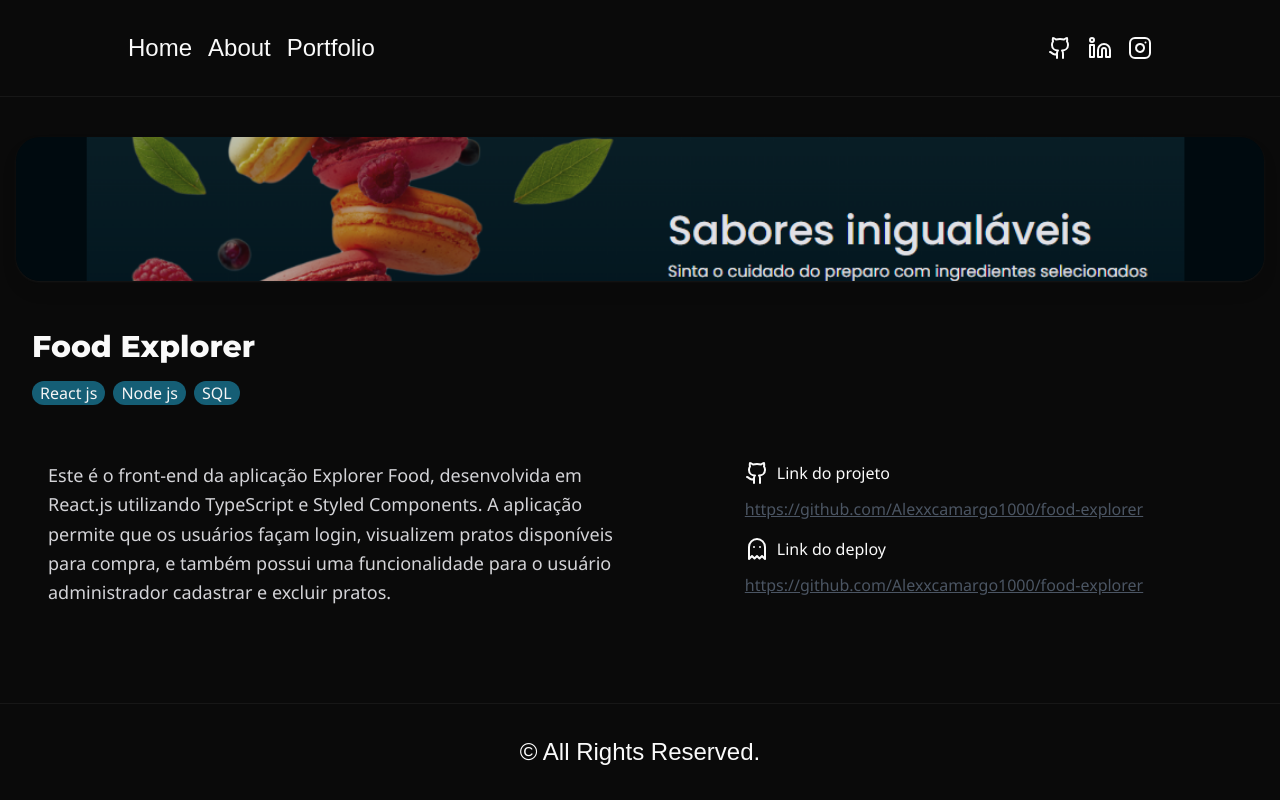
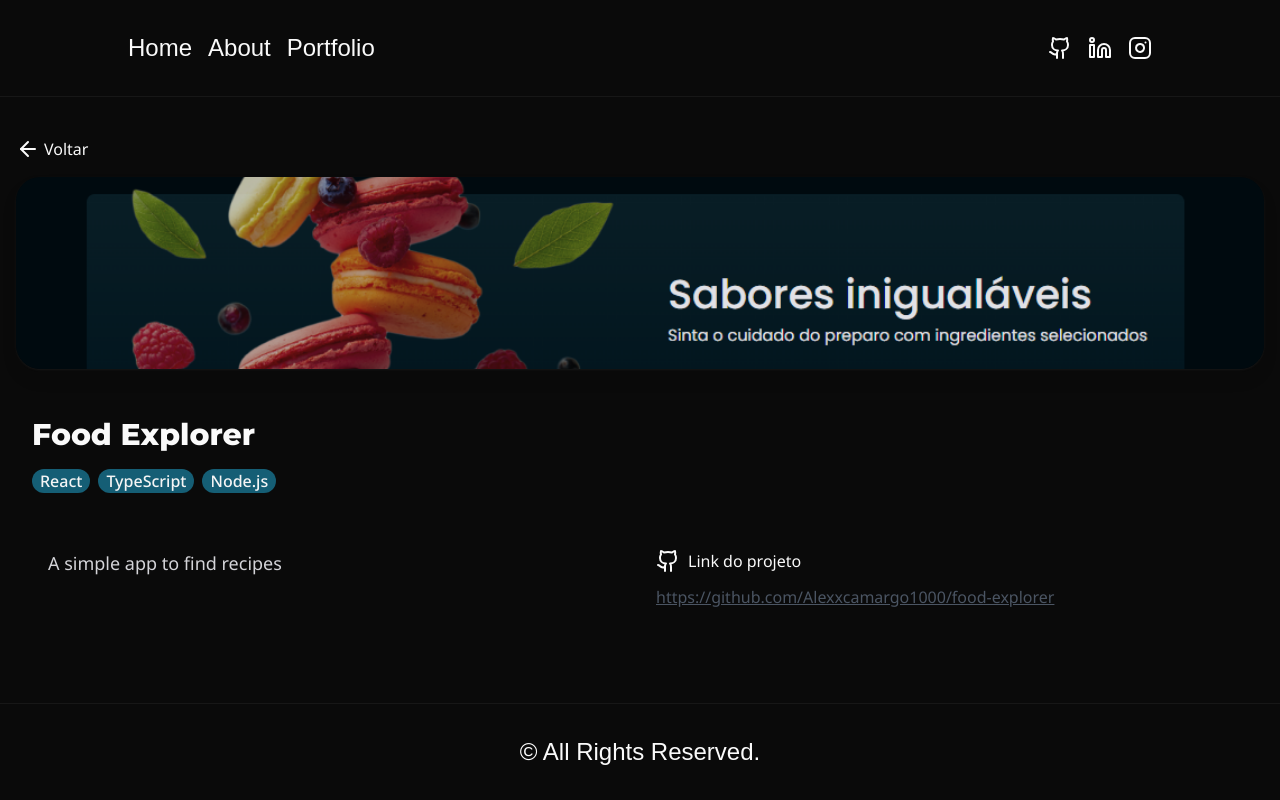
Before and after one commit to Alexxcamargo1000/portfolio-web, a Next.js app: page /portfolio/1 in a window 1280 px wide. Built offline with nearby package versions, Linux system fonts and the light colour scheme; a web font is replaced by a local one; what tailwindcss-animated would draw is missing.

Commit message:
feat: get and route page projects

```diff
--- a/package.json
+++ b/package.json
@@ -13,6 +13,7 @@
     "@types/react": "18.2.11",
     "@types/react-dom": "18.2.4",
     "autoprefixer": "10.4.14",
+    "axios": "^1.4.0",
     "chart.js": "^4.3.0",
     "clsx": "^1.2.1",
     "eslint-config-next": "13.4.5",
--- /dev/null
+++ b/src/actions/getAllProjects.ts
@@ -0,0 +1,8 @@
+import { projectProps } from '@/app/api/data/route'
+import { api } from '@/lib/api'
+
+export async function getAllProjects() {
+  const project: projectProps[] = await (await api(`/data`)).data
+
+  return project
+}
--- /dev/null
+++ b/src/actions/getProjectById.ts
@@ -0,0 +1,8 @@
+import { projectProps } from '@/app/api/data/route'
+import { api } from '@/lib/api'
+
+export async function getProjectById(id: number) {
+  const project: projectProps = await (await api(`/data/${id}`)).data
+
+  return project
+}
--- /dev/null
+++ b/src/app/api/data/[id]/route.ts
@@ -0,0 +1,21 @@
+import { NextResponse } from 'next/server'
+import { projectProps } from '../route'
+import { api } from '@/lib/api'
+
+export async function GET(
+  request: Request,
+  { params: { id } }: { params: { id: string } },
+) {
+  if (!id) {
+    return NextResponse.json({ error: 'Missing id' })
+  }
+  const projects: projectProps[] = (await api('data')).data
+
+  const project = projects.find((project) => project.id === Number(id))
+
+  if (project === undefined) {
+    return NextResponse.json({ message: 'No projects found' })
+  }
+
+  return NextResponse.json(project)
+}
--- /dev/null
+++ b/src/app/api/data/route.ts
@@ -0,0 +1,35 @@
+import { NextResponse } from 'next/server'
+
+export interface projectProps {
+  id: number
+  name: string
+  description: string
+  image: string
+  gitUrl?: string
+  deployUrl?: string
+  tags: string[]
+}
+
+export async function GET(request: Request) {
+  const projects: projectProps[] = [
+    {
+      id: 1,
+      name: 'Food Explorer',
+      image: '/food-explorer.png',
+      description: 'A simple app to find recipes',
+      gitUrl: 'https://github.com/Alexxcamargo1000/food-explorer',
+      tags: ['React', 'TypeScript', 'Node.js'],
+    },
+    {
+      id: 2,
+      name: 'Todo-app',
+      description: 'A simple app to find recipes',
+      image: '/todo-app.png',
+      gitUrl: 'https://github.com/Alexxcamargo1000/food-explorer',
+      deployUrl: 'https://todo-app-alex.vercel.app/',
+      tags: ['React', 'TypeScript', 'Node.js'],
+    },
+  ]
+
+  return NextResponse.json(projects)
+}
--- /dev/null
+++ b/src/app/portfolio/[project]/components/Banner.tsx
@@ -0,0 +1,20 @@
+import Image from 'next/image'
+
+export interface BannerProps {
+  image: string
+}
+
+export function Banner({ image }: BannerProps) {
+  return (
+    <div className="overflow-hidden animate-fade rounded-3xl drop-shadow-lg shadow-sm shadow-neutral-900  h-48 object-center w-full">
+      <Image
+        className="w-full h-full object-cover"
+        quality={100}
+        alt="website food-explorer"
+        src={image}
+        width={900}
+        height={900}
+      />
+    </div>
+  )
+}
--- /dev/null
+++ b/src/app/portfolio/[project]/components/ButtonBack.tsx
@@ -0,0 +1,22 @@
+'use client'
+import { ArrowLeft } from 'lucide-react'
+
+import { useRouter } from 'next/navigation'
+
+export interface ButtonBackProps {}
+
+export function ButtonBack(props: ButtonBackProps) {
+  const router = useRouter()
+  function handleBack() {
+    router.back()
+  }
+  return (
+    <button
+      className="flex items-center gap-1 mb-4 hover:opacity-75"
+      onClick={handleBack}
+    >
+      <ArrowLeft />
+      Voltar
+    </button>
+  )
+}
--- a/src/app/portfolio/[project]/page.tsx
+++ b/src/app/portfolio/[project]/page.tsx
@@ -1,84 +1,77 @@
+import { getProjectById } from '@/actions/getProjectById'
 import { Tag } from '@/components/Tag'
 import { Ghost, GithubIcon } from 'lucide-react'
-import Image from 'next/image'
+import { Banner } from './components/Banner'
+import { ButtonBack } from './components/ButtonBack'
 
 export interface previewProps {
   params: { project: string }
 }
 
-export default function Preview({ params }: previewProps) {
+export default async function Preview({ params }: previewProps) {
+  const project = await getProjectById(Number(params.project))
+
   return (
     <div className="mt-10 w-full max-w-7xl mx-auto">
+      <ButtonBack />
       {/* Banner image */}
-      <div className="overflow-hidden animate-fade rounded-3xl drop-shadow-lg shadow-sm shadow-neutral-900  h-36 object-center w-full">
-        <Image
-          className="w-full h-full object-cover"
-          quality={100}
-          alt="website food-explorer"
-          src="/food-explorer.png"
-          width={400}
-          height={400}
-        />
-      </div>
+      <Banner image={project.image} />
 
       <div className="mt-8 p-4 max-md:flex max-md:flex-col max-md:items-center">
         <h1 className="text-3xl font-montserrat font-bold animate-fade ">
-          Food Explorer
+          {project.name}
         </h1>
         {/* Tags */}
         <div className="flex gap-2 mt-2 py-2">
-          <Tag size="md" variant="primary">
-            React js
+          {project.tags.map((tag) => (
+            <Tag key={tag} size="md" variant="primary">
+              {tag}
             </Tag>
-
-          <Tag size="md" variant="primary">
-            Node js
-          </Tag>
-
-          <Tag size="md" variant="primary">
-            SQL
-          </Tag>
+          ))}
         </div>
 
         {/* Description */}
         <div className="mt-8 grid grid-cols-2 max-md:grid-cols-1 max-md:space-y-8">
           <div className=" w-full p-4  ">
             <p className="animate-fade leading-relaxed text-zinc-300 text-lg max-md:text-justify">
-              Este é o front-end da aplicação Explorer Food, desenvolvida em
-              React.js utilizando TypeScript e Styled Components. A aplicação
-              permite que os usuários façam login, visualizem pratos disponíveis
-              para compra, e também possui uma funcionalidade para o usuário
-              administrador cadastrar e excluir pratos.
+              {project.description}
             </p>
           </div>
           {/* Links */}
-          <div className=" w-full items-center gap-4 flex flex-col p-4 ">
+          <div className=" w-full items-start gap-4 flex flex-col p-4 ">
+            {project.gitUrl && (
               <div className="space-y-3">
                 <span className="flex items-center gap-2">
                   <GithubIcon />
                   Link do projeto
                 </span>
                 <a
-                href="#"
+                  href={project.gitUrl}
                   target="_blank"
                   className="inline-block underline text-gray-600"
+                  rel="noreferrer"
                 >
-                https://github.com/Alexxcamargo1000/food-explorer
+                  {project.gitUrl}
                 </a>
               </div>
+            )}
+
+            {project.deployUrl && (
               <div className="space-y-3">
                 <span className="flex items-center gap-2">
                   <Ghost />
                   Link do deploy
                 </span>
                 <a
-                href="#"
+                  href={project.deployUrl}
                   target="_blank"
                   className="inline-block underline text-gray-600"
+                  rel="noreferrer"
                 >
-                https://github.com/Alexxcamargo1000/food-explorer
+                  {project.deployUrl}
                 </a>
               </div>
+            )}
           </div>
         </div>
       </div>
--- a/src/app/portfolio/page.tsx
+++ b/src/app/portfolio/page.tsx
@@ -1,8 +1,9 @@
-import { Tag } from '@/components/Tag'
-import Image from 'next/image'
-import Link from 'next/link'
+import { getAllProjects } from '@/actions/getAllProjects'
+import { CardProject } from '@/components/CardProject'
 
-export default function Portfolio() {
+export default async function Portfolio() {
+  const projects = await getAllProjects()
+
   return (
     <div className="flex flex-1 justify-center">
       <div className="max-w-5xl w-full mt-16">
@@ -11,38 +12,10 @@ export default function Portfolio() {
         </h1>
 
         <div className="my-8 grid lg:grid-cols-4 md:grid-cols-3 sm:grid-cols-2 gap-4">
-          <Link
-            href="/portfolio/asda"
-            className="h-60 rounded-lg shadow-sm group overflow-hidden shadow-neutral-800 relative "
-          >
-            <Image
-              className="w-full h-full object-cover blur-sm group-hover:blur-none group-hover:scale-125 transition-all"
-              alt="website food-explorer"
-              src="/food-explorer.png"
-              width={600}
-              height={300}
-            />
-
-            <div className="absolute p-1 py-2 flex flex-col items-center justify-center w-full bg-neutral-900/20 hover:bg-neutral-900/50 transition-colors z-20 bottom-0 top-0 cursor-pointer">
-              <div className="flex-1 flex items-center ">
-                <span className="text-2xl font-montserrat font-black leading-relaxed text-neutral-200 drop-shadow-xl">
-                  Food explorer
-                </span>
-              </div>
-
-              <div className="flex w-full flex-wrap gap-2">
-                <Tag size="xs">React js</Tag>
-                <Tag size="xs">Node js</Tag>
-              </div>
-            </div>
-          </Link>
-          <div className=" h-60 bg-neutral-900 rounded-lg" />
-          <div className=" h-60 bg-neutral-900 rounded-lg" />
-          <div className=" h-60 bg-neutral-900 rounded-lg" />
-          <div className=" h-60 bg-neutral-900 rounded-lg" />
-          <div className=" h-60 bg-neutral-900 rounded-lg" />
-          <div className=" h-60 bg-neutral-900 rounded-lg" />
-          <div className=" h-60 bg-neutral-900 rounded-lg" />
+          {projects &&
+            projects.map((project) => (
+              <CardProject key={project.id} project={project} />
+            ))}
         </div>
       </div>
     </div>
--- /dev/null
+++ b/src/components/CardProject.tsx
@@ -0,0 +1,41 @@
+import Image from 'next/image'
+import Link from 'next/link'
+import { Tag } from './Tag'
+import { projectProps } from '@/app/api/data/route'
+
+interface CardProps {
+  project: projectProps
+}
+
+export function CardProject({ project }: CardProps) {
+  return (
+    <Link
+      href={`/portfolio/${project.id}`}
+      className="h-60 rounded-lg shadow-sm group overflow-hidden shadow-neutral-800 relative "
+    >
+      <Image
+        className="w-full h-full object-cover blur-sm group-hover:blur-none group-hover:scale-125 transition-all"
+        alt={project.name}
+        src={project.image}
+        width={600}
+        height={300}
+      />
+
+      <div className="absolute p-1 py-2 flex flex-col items-center justify-center w-full bg-neutral-900/20 hover:bg-neutral-900/50 transition-colors z-20 bottom-0 top-0 cursor-pointer">
+        <div className="flex-1 flex items-center ">
+          <span className="text-2xl font-montserrat font-black leading-relaxed text-neutral-200 drop-shadow-xl">
+            {project.name}
+          </span>
+        </div>
+
+        <div className="flex w-full flex-wrap gap-2">
+          {project.tags.map((tag) => (
+            <Tag key={tag} size="xs">
+              {tag}
+            </Tag>
+          ))}
+        </div>
+      </div>
+    </Link>
+  )
+}
--- a/src/components/Tag.tsx
+++ b/src/components/Tag.tsx
@@ -2,7 +2,7 @@ import { ComponentProps } from 'react'
 import { tv, type VariantProps } from 'tailwind-variants'
 
 const tagVariants = tv({
-  base: 'bg-neutral-300 text-neutral-950  rounded-full animate-fade',
+  base: 'rounded-full animate-fade font-medium',
   variants: {
     size: {
       xs: 'px-1 text-xs',
--- /dev/null
+++ b/src/lib/api.ts
@@ -0,0 +1,5 @@
+import axios from 'axios'
+
+export const api = axios.create({
+  baseURL: 'http://localhost:3000/api',
+})
```
Also changed, not shown: public/todo-app.png (added), 1 other file (tests, documents, lock files or other folders). Lines whose indentation alone changed are shown as unchanged.
